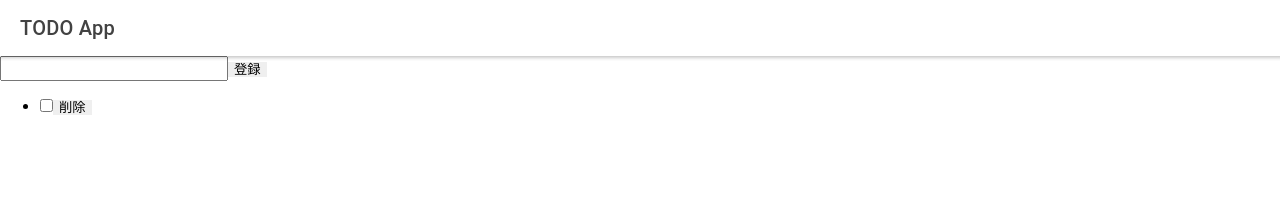
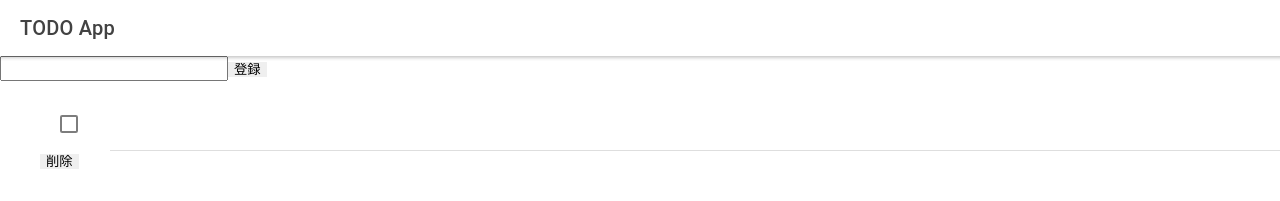
Before and after one commit to k-takahashi23/ionic-react-recoil-example, a React (Create React App) app: page /home in a window 1280 px wide. Both pictures are taken after a click on the button "登録". Shown: the top 201 px of the page. Built offline with nearby package versions, Linux system fonts and the light colour scheme.

Commit message:
MOD: TaskItem

```diff
--- a/src/components/TaskList.tsx
+++ b/src/components/TaskList.tsx
@@ -2,6 +2,7 @@ import React from 'react';
 import { useRecoilState } from "recoil";
 import { tasksState } from '../recoil/atoms/tasksState';
 import { Task } from '../interfaces/task';
+import { IonCheckbox, IonItem, IonLabel } from '@ionic/react';
 
 const TaskList: React.FC = () => {
   const [tasks, setTasks] = useRecoilState(tasksState);
@@ -26,13 +27,22 @@ const TaskList: React.FC = () => {
     <div>
       <ul>
           {tasks.map(task => (
-            <li key={task.id}>
-              <input type="checkbox" checked={task.completed} onChange={() => isCompleted(task)}></input>
-              <span style={{ textDecoration: task.completed ? "line-through" : "" }}>
-                {task.title}
-              </span>
+            // <li key={task.id}>
+            <>
+              <IonItem>
+                <IonLabel
+                  style={{ textDecoration: task.completed ? "line-through" : "" }}
+                >
+                  {task.title}
+                </IonLabel>
+                <IonCheckbox
+                  slot="start"
+                  onIonChange={e => isCompleted(task)}
+                />
+              </IonItem>
               <button onClick={() => onRemove(task.id)}>削除</button>
-            </li>
+              </>
+            // </li>
           ))}
       </ul>
     </div>
--- a/src/components/TextForm.tsx
+++ b/src/components/TextForm.tsx
@@ -13,12 +13,11 @@ const TextForm: React.FC = () => {
 
   const onAdd = () => {
     setNumber(number+1);
-      setTasks(t => [...t, { id: number, title, completed: false }])　//titleはtitle:tilteと同じになるので省略できる
+    setTasks(t => [...t, { id: number, title, completed: false }])
     setTitle("")
   }
 
   return (
-
     <div>
       <input type="text" value={title} onChange={onChange}></input>
       <button onClick={onAdd}>登録</button>
```
Lines whose indentation alone changed are shown as unchanged.
